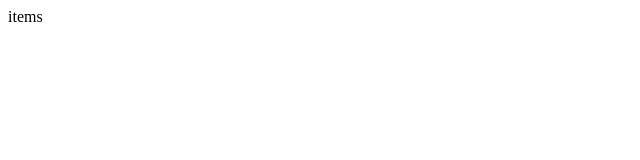
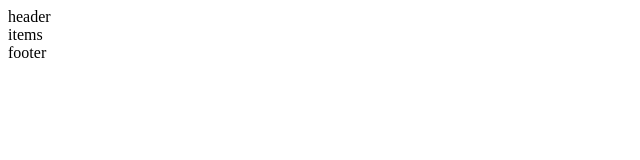
Before and after one commit to justinaus/jbay, a Vue app: page /items in a window 1280 px wide. Shown: the top 160 px of the page, without its empty margins (0-640 px from the left). Built offline with nearby package versions, Linux system fonts and the light colour scheme.

Commit message:
Add layout

```diff
--- /dev/null
+++ b/src/components/layout/PageLayout.vue
@@ -0,0 +1,32 @@
+<template>
+  <div>
+    <div>
+      <Header />
+
+      <Content>
+        <slot />
+      </Content>
+
+      <Footer />
+    </div>
+    <Popup>
+      <slot name="popup" />
+    </Popup>
+  </div>
+</template>
+
+<script>
+import Header from './header/Header'
+import Content from './content/Content'
+import Footer from './footer/Footer'
+import Popup from './popup/Popup'
+
+export default {
+  components: {
+    Header,
+    Content,
+    Footer,
+    Popup
+  },
+}
+</script>
--- /dev/null
+++ b/src/components/layout/content/Content.vue
@@ -0,0 +1,11 @@
+<template>
+  <div>
+    <slot />
+  </div>
+</template>
+
+<script>
+export default {
+
+}
+</script>
--- /dev/null
+++ b/src/components/layout/footer/Footer.vue
@@ -0,0 +1,11 @@
+<template>
+  <div>
+    footer
+  </div>
+</template>
+
+<script>
+export default {
+
+}
+</script>
--- /dev/null
+++ b/src/components/layout/header/Header.vue
@@ -0,0 +1,11 @@
+<template>
+  <div>
+    header
+  </div>
+</template>
+
+<script>
+export default {
+
+}
+</script>
--- /dev/null
+++ b/src/components/layout/popup/Popup.vue
@@ -0,0 +1,11 @@
+<template>
+  <div>
+    <slot />
+  </div>
+</template>
+
+<script>
+export default {
+
+}
+</script>
--- a/src/pages/admin/item/Item.vue
+++ b/src/pages/admin/item/Item.vue
@@ -1,12 +1,15 @@
 <template>
-  <div>
+  <PageLayout>
     item
-  </div>
+  </PageLayout>
 </template>
 
 <script>
+import PageLayout from '@/components/layout/PageLayout'
 
 export default {
-
+  components: {
+    PageLayout,
+  }
 }
 </script>
--- a/src/pages/admin/item/Items.vue
+++ b/src/pages/admin/item/Items.vue
@@ -1,12 +1,15 @@
 <template>
-  <div>
+  <PageLayout>
     items
-  </div>
+  </PageLayout>
 </template>
 
 <script>
+import PageLayout from '@/components/layout/PageLayout'
 
 export default {
-
+  components: {
+    PageLayout,
+  }
 }
 </script>
```
